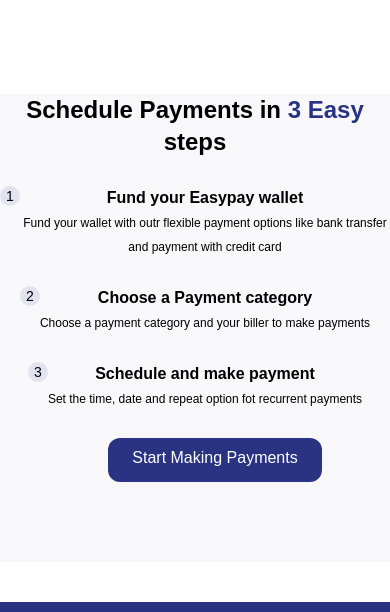
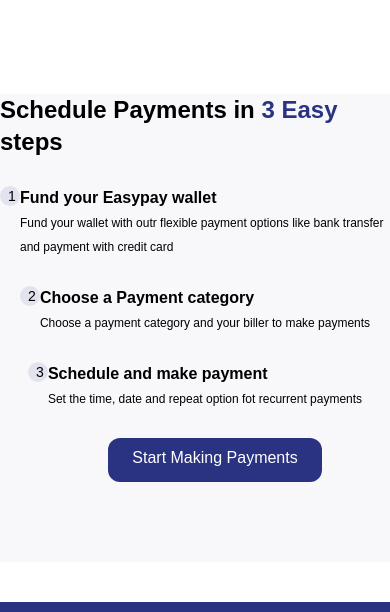
Before and after one commit to Ebiperre/easypay, a React (Create React App) app: page / in a window 390 px wide. Shown: the part 3176-3788 px from the top of the page. Built offline with nearby package versions, Linux system fonts and the light colour scheme; a web font is replaced by a local one.

Commit message:
Feat: text aligb of text content on schedule section

```diff
--- a/src/pages/Home/components/Schedule.jsx
+++ b/src/pages/Home/components/Schedule.jsx
@@ -21,7 +21,7 @@
     ]
   return (
     <div className="mt-24 bg-blueBg">
-        <div className="flex items-center justify-center text-center sm:text-left">
+        <div className="flex items-center justify-center text-left">
             {/* left */}
             <div className="sm:ml-20 flex flex-col gap-7 items-center justify-center sm:items-start">
                 {/* title */}
@@ -31,7 +31,7 @@
                 </div>
                 {items.map((items) => (
                 <div className="flex sm:gap-4">
-                    <span className="p-2 bg-grey rounded-full sm:w-8 sm:h-8 w-5 h-5 text-sm sm:text-xl items-center flex justify-center">{items.id}</span>
+                    <span className="p-2 bg-grey rounded-full sm:w-8 sm:h-8 w-5 h-5 text-sm sm:text-xl items-center flex sm:justify-center">{items.id}</span>
                     <div>
                     <p className="sm:text-2xl text-base font-semibold">{items.title}</p>
                     <span className="sm:text-xl text-xs font-normal">{items.info}</span>
```
